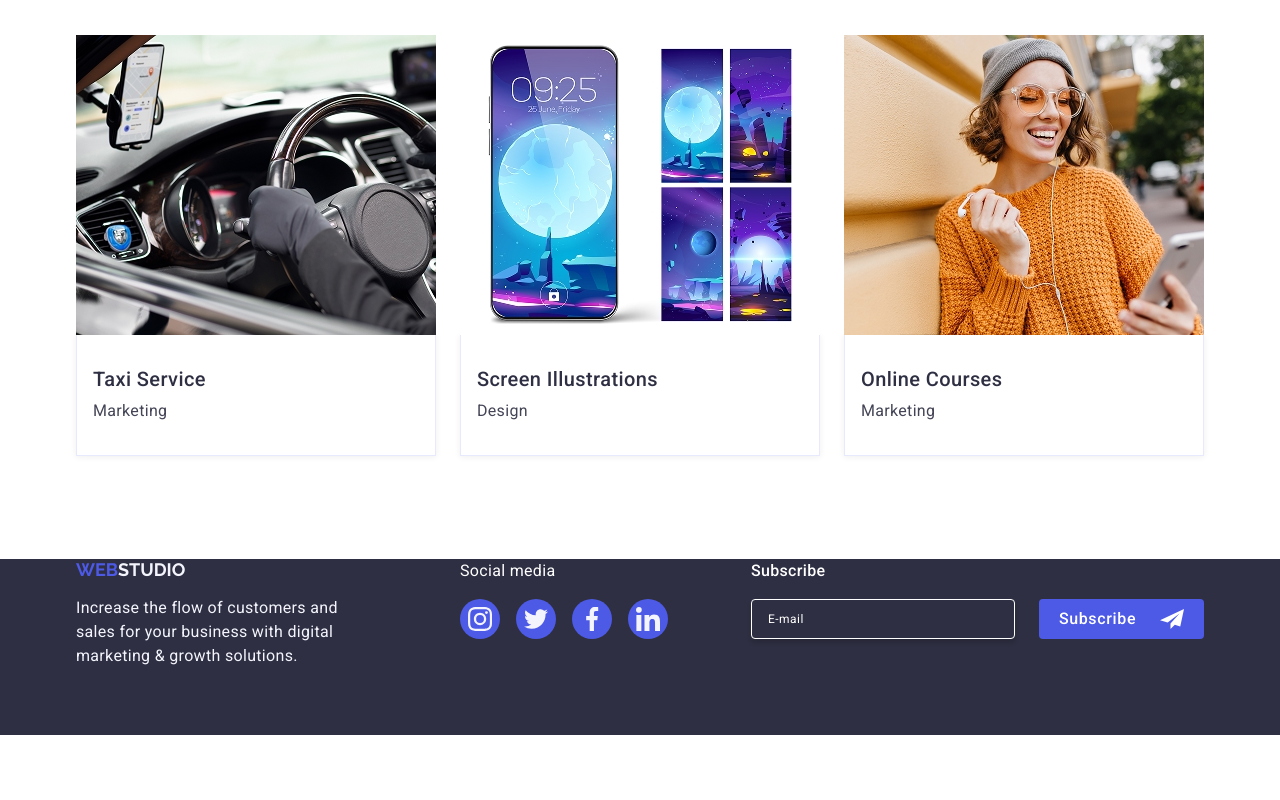
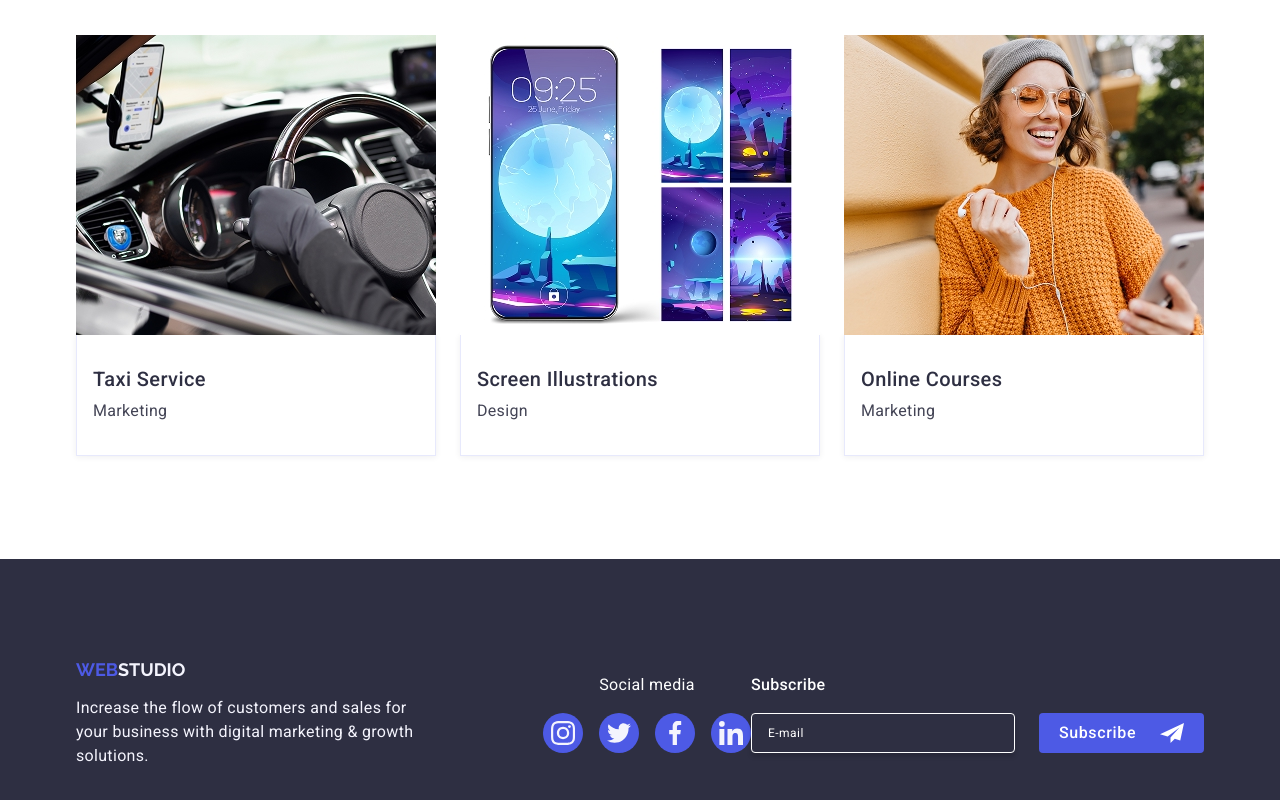
Before and after one commit to IrynaShashkevych28/goit-markup-hw-06, a website: page index.html in a window 1280 px wide. Shown: the part 2313-3113 px from the top of the page. Before the commit the page ends 3048 px from the top, so only its background shows below. Drawn offline with nearby package versions, Linux system fonts and the light colour scheme.

Commit message:
add a new changes

```diff
--- a/css/styles.css
+++ b/css/styles.css
@@ -301,7 +301,6 @@ letter-spacing: 0.04em;
   line-height: 1.07;
   margin: auto;
   margin-bottom: 72px;
-
   font-weight: 700;
 font-size: 36px;
 line-height: 1.11;
@@ -309,10 +308,7 @@ line-height: 1.11;
 
 }
 @media only screen and (min-width: 768px) {
-
-  }
    .hero-title{
-
 font-size: 56px;
 line-height: 1.07;
 letter-spacing: 0.02em;
@@ -719,29 +715,44 @@ font-weight: 500;
   margin: 0;
 }
 /* Footer */
+
 .site-footer {
   background-color: #2e2f42;
-  padding: 100px 0;
+  padding: 96px 0;
 }
 @media only screen and (min-width: 768px) {
    .site-footer{
-    padding: 0;
+    padding: 96px 0;
+  }
+}
+@media only screen and (min-width: 1158px) {
+  .site-footer {
+    padding: 100px 0;
   }
 }
 .site-footer .container {
   display: flex;
+  align-items: center;
+  text-align: center;
   flex-wrap: wrap;
-  align-items: baseline;
+  justify-content: center;
+
 
 }
-@media only screen and (min-width: 768px)  and (max-width:1157){
+
+@media only screen and (min-width: 768px) and (max-width:1157) {
    .site-footer .container{
+
      max-width: 768px;
   padding-left: 0;
   padding-right: 0;
+  gap: 67px 24px;
+
 
   }
+
 }
+
 @media only screen and (min-width: 1158px) {
    .site-footer .container{
     flex-wrap: nowrap;
@@ -769,8 +780,12 @@ font-weight: 500;
 
 @media only screen and (min-width: 768px) {
    .footer-link-wrapper{
-    margin-left: 108px;
-    align-items: baseline;
+    /* margin-left: 108px; */
+    align-items: flex-start;
+    text-align: left;
+    margin: 0;
+
+
 
 
   }
@@ -797,12 +812,13 @@ font-weight: 500;
   line-height: 1.5;
   letter-spacing: 0.02em;
 }
-@media only screen and (min-width: 768px) {
+@media only screen and (min-width: 768px) and (max-width: 1157px) {
    .footer-paragraph{
     max-width: 264px;
 
   }
 }
+
 .footer-media {
   display: flex;
   align-items: center;
@@ -812,13 +828,16 @@ font-weight: 500;
 .footer-media a {
   transition: background-color 250ms cubic-bezier(0.4, 0, 0.2, 1);
 }
-
-@media only screen and (max-width: 1157px) {
+.social-text-wrapper{
+  padding: 72px 40px;
+}
+@media only screen and (min-width: 768px) {
    .social-text-wrapper{
-  padding: 96px 40px;
+    padding: 0;
 
   }
 }
+
 .social-text {
   font-size: 16px;
   line-height: 1.5;
@@ -826,13 +845,7 @@ font-weight: 500;
   color: #ffffff;
   display: block;
   margin-bottom: 16px;
-text-align: center;
-}
-@media only screen and (min-width: 768px) {
-   .social-text{
-    text-align: left;
 
-  }
 }
 
 .social-media-link {
@@ -854,22 +867,13 @@ text-align: center;
   fill: #f4f4fd;
   display: block;
 }
-.footer-subscribe-form{
-  margin-left: auto;
 
-}
 
-@media only screen and (min-width: 768px) {
-   .footer-subscribe-form{
-    margin-left: 108px;
-    padding-bottom: 96px;
-  }
-}
 
 @media only screen and (min-width: 1158px) {
    .footer-subscribe-form{
-    margin-left: auto;
-    padding-bottom: 0:
+
+    padding-bottom: 0;
   }
 }
 .footer-subscribe-form-text{
```
